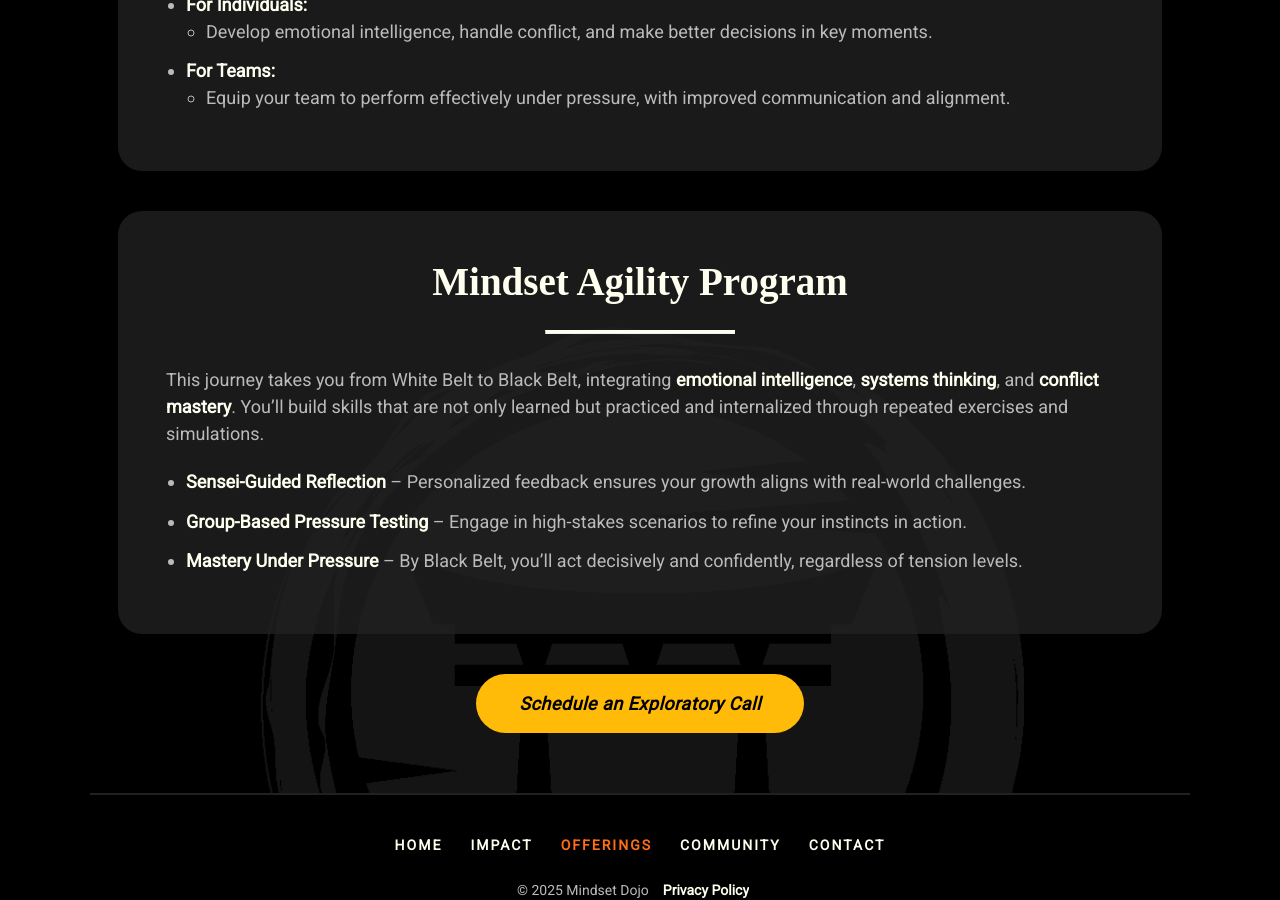
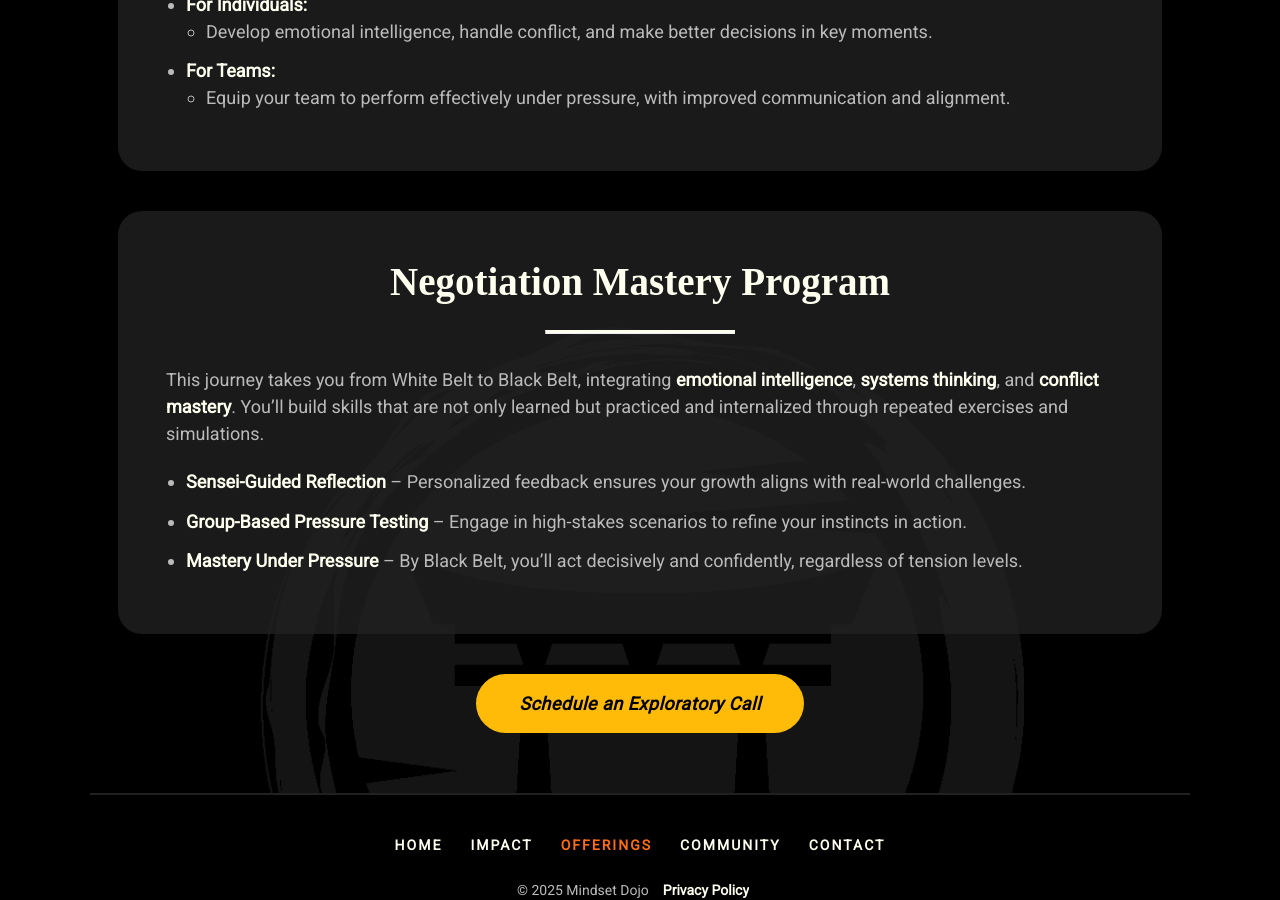
Before and after one commit to mindset-dojo/mindset-dojo.github.io, a Jekyll site: the page built from offerings.md, in a window 1280 px wide and 900 px high, scrolled down 1200 px. Built offline with Jekyll 4.4.1, drawn with Linux system fonts in a browser that asks for light colours; some web fonts are replaced.

Commit message:
feat: Offerings uplift - Negotiation Mastery

```diff
--- a/offerings.md
+++ b/offerings.md
@@ -50,7 +50,7 @@ css_id: offerings
 		</ul>
 	</hgroup>
 	<hgroup>
-		<h2>Mindset Agility Program</h2>
+		<h2>Negotiation Mastery Program</h2>
 		<hr>
 		<p>This journey takes you from White Belt to Black Belt, integrating <strong>emotional intelligence</strong>, <strong>systems thinking</strong>, and <strong>conflict mastery</strong>. You’ll build skills that are not only learned but practiced and internalized through repeated exercises and simulations.</p>
 		<ul>
```
